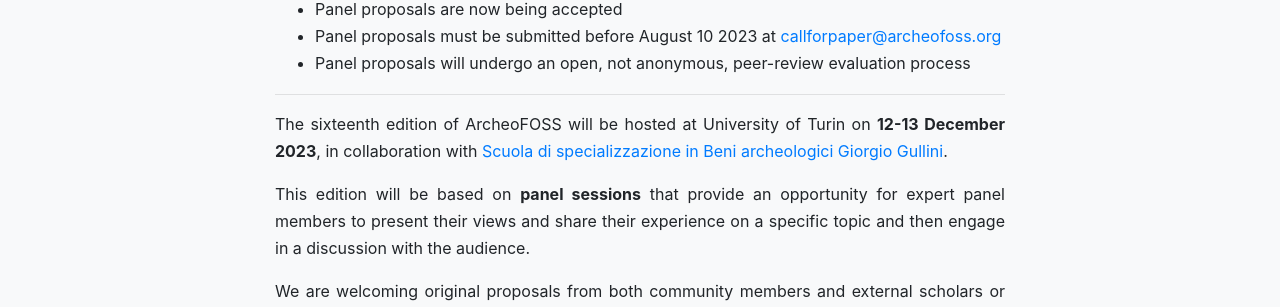
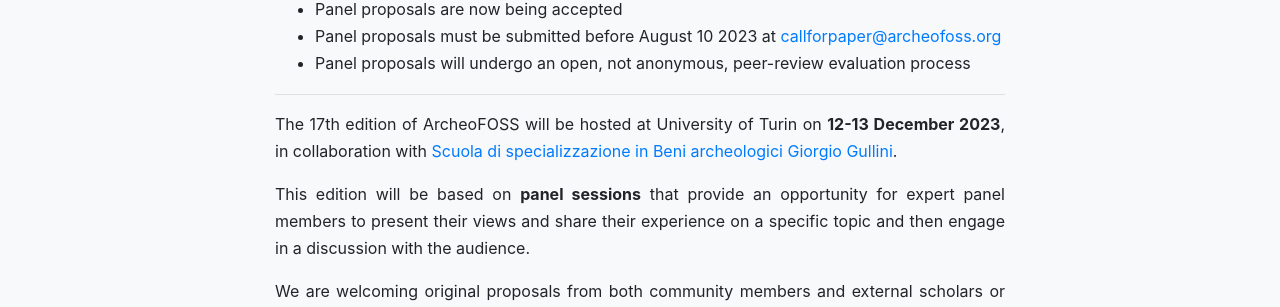
Before and after one commit to archeofoss/archeofoss, a Jekyll site: the page built from 2023/call-for-panels.md, in a window 1280 px wide. Shown: the part 436-743 px from the top of the page. Built offline with Jekyll 4.4.1, drawn with Linux system fonts in a browser that asks for light colours; nearby versions of some CDN libraries.

Commit message:
Update call-for-panels.md

```diff
--- a/2023/call-for-panels.md
+++ b/2023/call-for-panels.md
@@ -11,12 +11,12 @@
 - ArcheoFOSS 2023 will be held on 12-13 December 2023 at University of Turin
 - An online channel will be available both for papers and audience
 - Panel proposals are now being accepted
-- Panel proposals must be submitted before August 10 2023 at [callforpaper@archeofoss.org](callforpaper@archeofoss.org)
+- Panel proposals must be submitted before August 10 2023 at [callforpaper@archeofoss.org](mailto:callforpaper@archeofoss.org)
 - Panel proposals will undergo an open, not anonymous, peer-review evaluation process
 
 ---
 
-The sixteenth edition of ArcheoFOSS will be hosted at  University of Turin on **12-13 December 2023**, in collaboration with [Scuola di specializzazione in Beni archeologici Giorgio Gullini](https://scuolaarcheologia.campusnet.unito.it/do/corsi.pl/Show?_id=mg37).
+The 17th edition of ArcheoFOSS will be hosted at  University of Turin on **12-13 December 2023**, in collaboration with [Scuola di specializzazione in Beni archeologici Giorgio Gullini](https://scuolaarcheologia.campusnet.unito.it/do/corsi.pl/Show?_id=mg37).
 
 This edition will be based on **panel sessions** that provide an opportunity for expert panel members to present their views and share their experience on a specific topic and then engage in a discussion with the audience.
 
```
